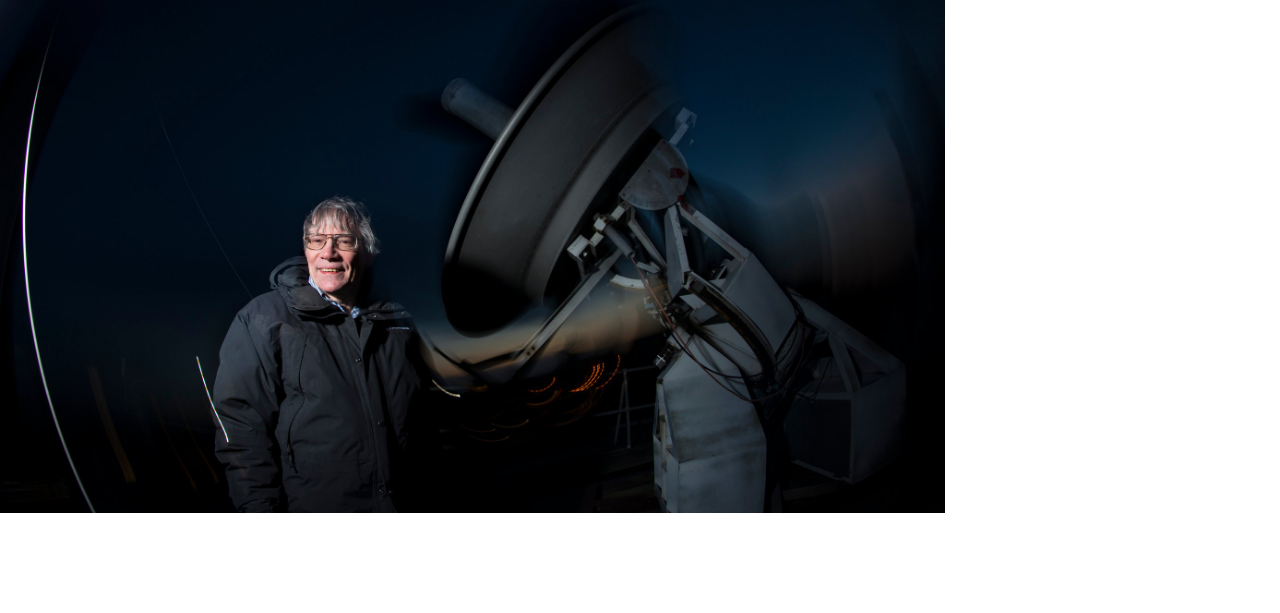
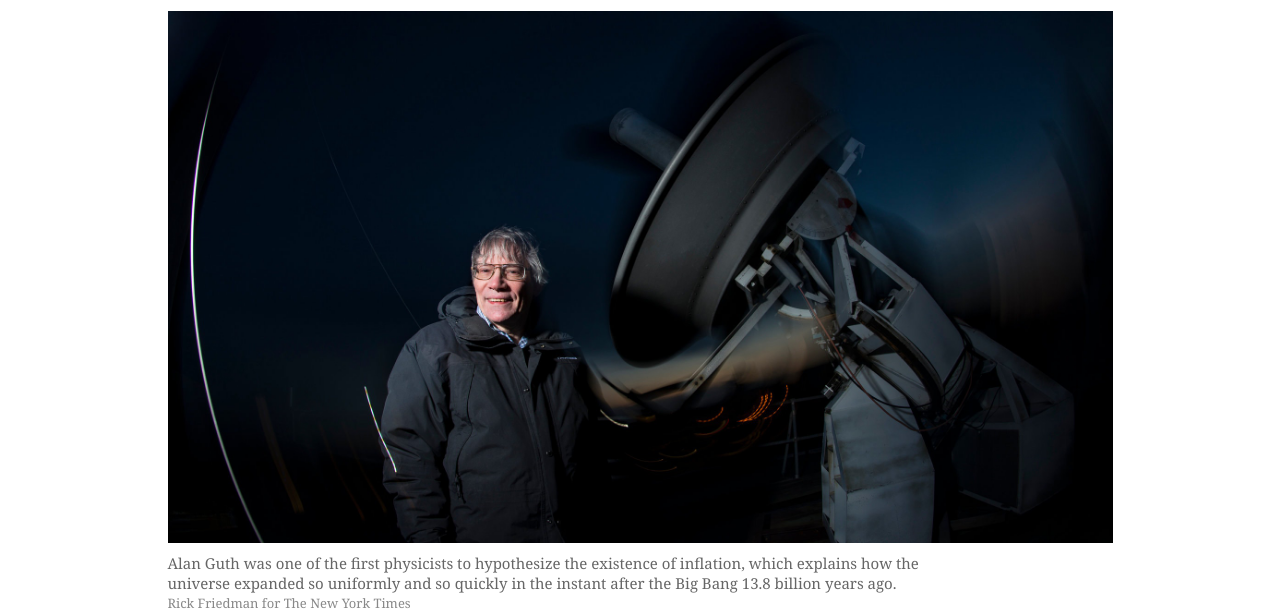
Before and after one commit to angarita-dev/nytimes-article-copy, a plain HTML site: page index.html in a window 1280 px wide. Shown: the part 215-828 px from the top of the page. Before the commit the page ends 800 px from the top, so only its background shows below. Drawn offline with Linux system fonts and the light colour scheme.

Commit message:
nav-bar fixed and header done.

```diff
--- a/index.html
+++ b/index.html
@@ -8,7 +8,7 @@
     <title>Space Ripples Reveal Big Bang’s Smoking Gun - The New York Times</title>
 </head>
 <body>
-    <div class="nav-bar">
+    <nav class="nav-bar">
         <div class="nav-icon-container">
             <img src="./resources/left-icons.png" alt="left side icons" class="nav-icon">
         </div>
@@ -18,7 +18,7 @@
         <div class="nav-btn-container">
             <button class="nav-btn">Log in</button>
         </div>
-    </div>
+    </nav>
     <div class="header-container">
         <header>
             <h1 class="title-container">
@@ -27,7 +27,12 @@
                 </span>
             </h1>
             <img class="header-img" src="./resources/18cosmos-superjumbo.jpg" alt="main image with telescope">
-            <p></p>
+            <figcaption class="header-img-figcaption">
+                <span class="img-caption">Alan Guth was one of the first physicists to hypothesize the existence of inflation, which explains how the <br>universe expanded so uniformly and so quickly in the instant after the Big Bang 13.8 billion years ago.</span>
+                <br>
+                <span class="img-caption-sub">Rick Friedman for The New York Times</span>
+            </figcaption>
+
         </header>
 
     </div>
--- a/style.css
+++ b/style.css
@@ -63,6 +63,7 @@ table {
     border-bottom: 1px solid rgb(182, 182, 182);
     flex-direction: row;
     justify-content: space-between;
+    z-index: 1;
 }
 
 .nav-link{
@@ -107,7 +108,10 @@ table {
 
 header{
     margin-top: 100px;
+    display: flex;
+    flex-direction: column;
 }
+
 
 .title {
     position: relative;
@@ -120,9 +124,34 @@ header{
     font-style: italic;
     font-size: 2.5rem;
     line-height: 3rem;
+    margin-bottom: 30px;
 }
 
 .header-img {
     width: 945px;
     height: auto;
+    align-self: center;
 }
+
+.header-img-figcaption {
+    margin-top: 10px;
+    align-self: center;
+    width: 945px;
+}
+
+.img-caption {
+    align-self: flex-start;
+    font-size: 0.9375rem;
+    line-height: 1.25rem;
+    color: rgb(102, 102, 102);
+    font-family: nyt-imperial,georgia,'times new roman',times,serif;
+}
+
+.img-caption-sub {
+    font-size: 0.9375rem;
+    line-height: 1.25rem;
+    align-self: flex-start;
+    color: #888;
+    font-size: 13px;
+    font-family: nyt-imperial,georgia,'times new roman',times,serif;
+}
```
